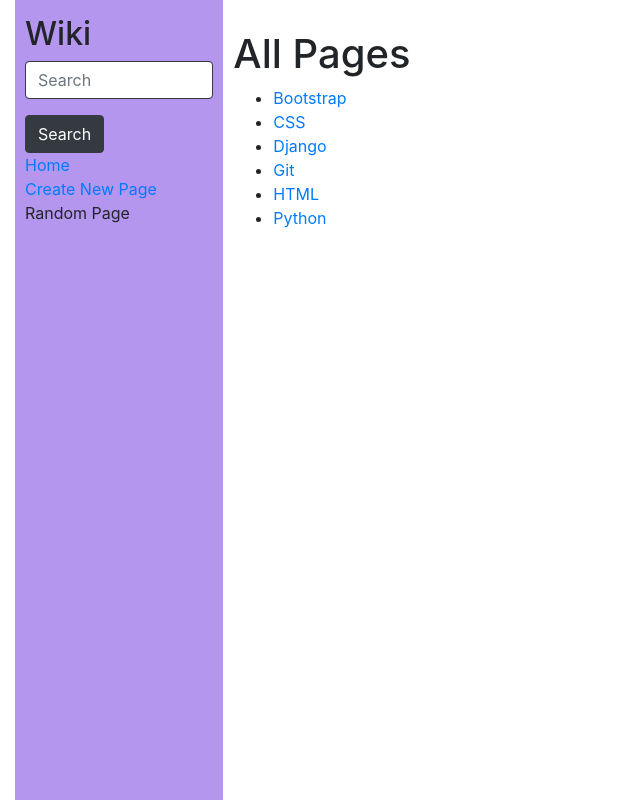
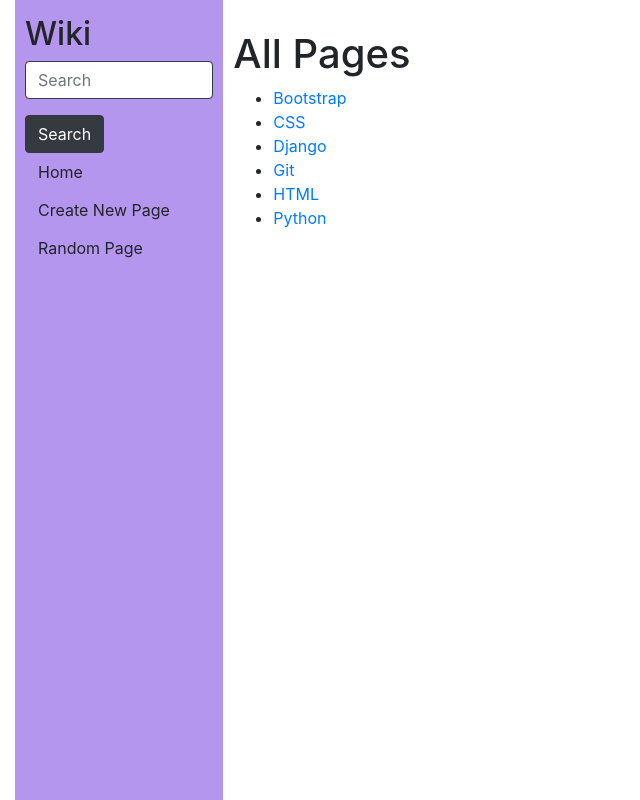
Before and after one commit to Erkison/wiki, a Django app: page / in a window 1280 px wide. Shown: the whole page, without its empty margins (0-640 px from the left). Run offline with Django 3.2, Linux system fonts and the light colour scheme; some libraries are stand-ins or nearby versions.

Commit message:
add random page

```diff
--- a/encyclopedia/templates/encyclopedia/layout.html
+++ b/encyclopedia/templates/encyclopedia/layout.html
@@ -30,14 +30,16 @@
                             Search
                     </button>
                 </form>
-                <div>
-                    <a href="{% url 'wiki:index' %}">Home</a>
-                </div>
-                <div>
-                    <a href="{% url 'wiki:create_new_entry' %}">Create New Page</a>
-                </div>
-                <div>
-                    Random Page
+                <div class="sidebar_links">
+                    <div>
+                        <a class="btn" href="{% url 'wiki:index' %}">Home</a>
+                    </div>
+                    <div>
+                        <a class="btn" href="{% url 'wiki:create_new_entry' %}">Create New Page</a>
+                    </div>
+                    <div>
+                        <a class="btn" href="{% url 'wiki:random_entry_page' %}">Random Page</a>
+                    </div>
                 </div>
                 {% block nav %}
                 {% endblock %}
--- a/encyclopedia/urls.py
+++ b/encyclopedia/urls.py
@@ -5,8 +5,9 @@ app_name = "wiki"
 
 urlpatterns = [
     path("", views.index, name="index"),
-    path("create_new_entry", views.create_new_entry, name='create_new_entry'),
+    path("create_new_entry/", views.create_new_entry, name='create_new_entry'),
     path(r'^edit/(?P<entry_title>\d+)/$', views.edit_entry_page, name='edit_entry'),
     path("<str:entry_title>", views.entry_page, name="entry_title"),
+    path("random/", views.random_entry_page, name="random_entry_page"),
     path("search/", views.search_results_page, name='search_results'),
 ]
--- a/encyclopedia/views.py
+++ b/encyclopedia/views.py
@@ -5,6 +5,7 @@ from . import util
 from . import forms
 from django.views.generic import ListView
 from django.urls import reverse
+import random
 
 def index(request):
     return render(request, "encyclopedia/index.html", {
@@ -21,6 +22,11 @@ def entry_page(request, entry_title):
             "entry": markdown(entry),
             "entry_title": entry_title,
         })
+
+def random_entry_page(request):
+    entries = util.list_entries()
+    random_entry = random.choice(entries)
+    return HttpResponseRedirect(reverse("wiki:entry_title", args=(random_entry,)))
 
 def create_new_entry(request):
     if request.method == "POST":
```
